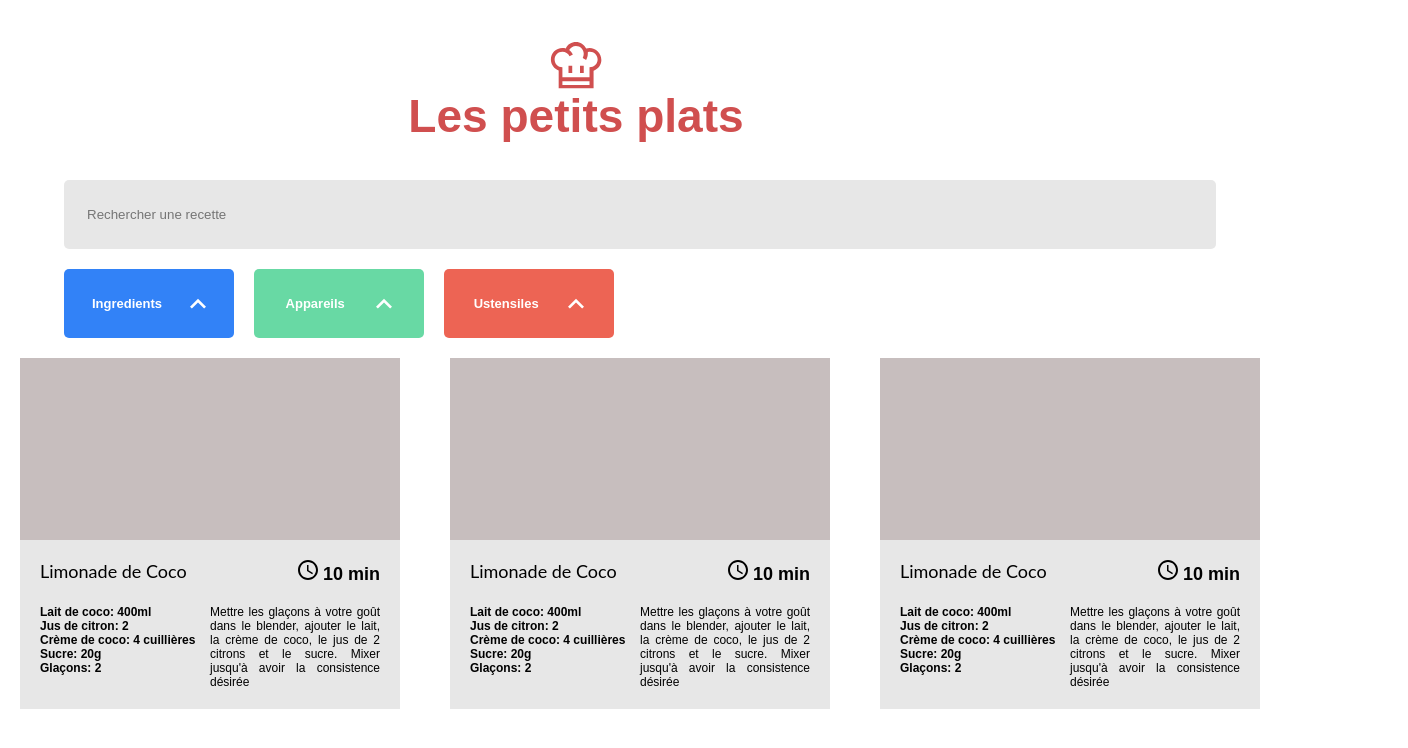
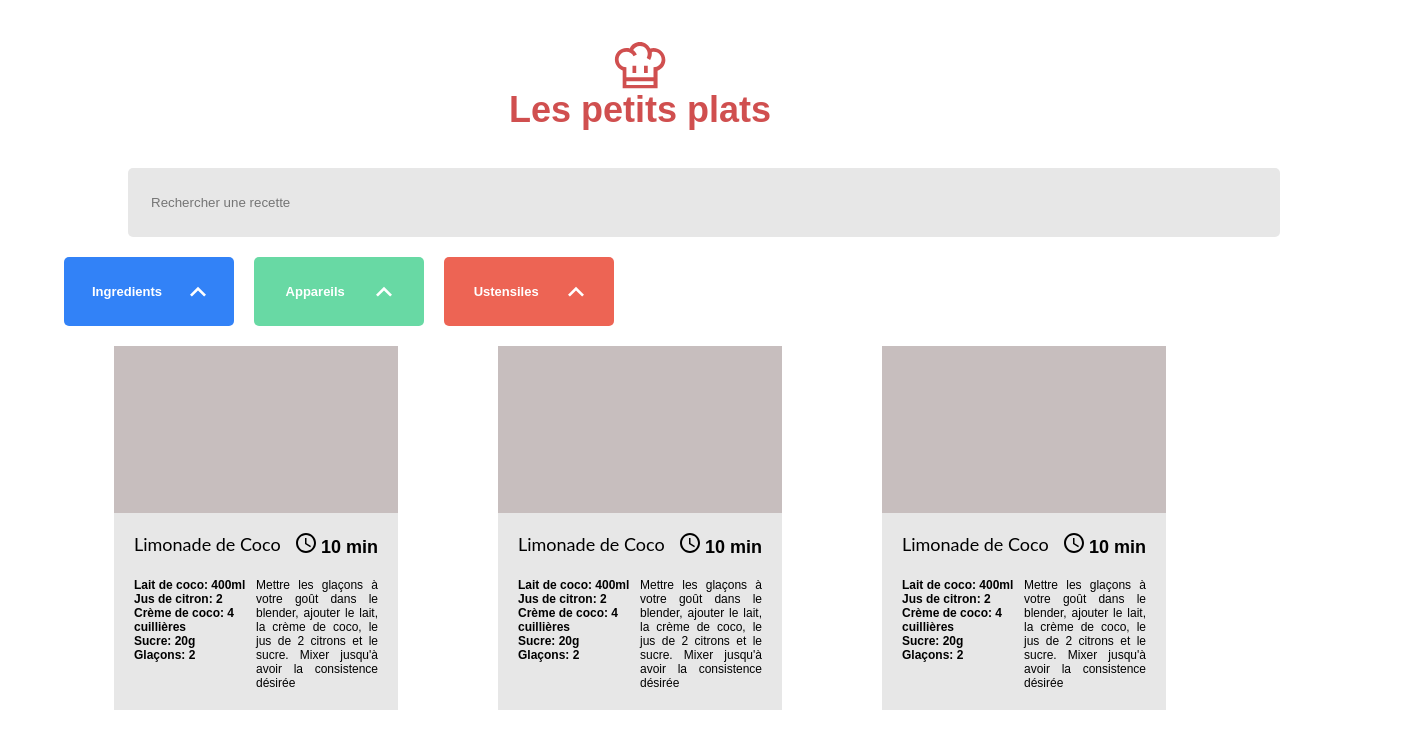
Before and after one commit to FlorentPernigotto/P7-Les-petits-plats, a plain HTML site: page index.html in a window 1280 px wide. Shown: the whole page, 1408 px wide, since content can reach past the window. Drawn offline with Linux system fonts and the light colour scheme.

Commit message:
Update index.css

```diff
--- a/css/index.css
+++ b/css/index.css
@@ -13,7 +13,7 @@ body {
     display: flex;
     flex-direction: column;
     align-items: center;
-    width: 90vw;
+    width: 100vw;
     font-family: DM Sans, sans-serif ;
 
 }
@@ -40,7 +40,7 @@ header h1 {
 
     color: #D04F4F;
     font-weight: 700;
-    font-size: 3.6vw;
+    font-size: 36px;
     align-self: center;
 
 }
@@ -79,7 +79,7 @@ header h1 {
     padding-bottom: 20px;
     width: 100%;
     margin-left: 5vw;
-    padding-right: 10vw;
+    margin-right: 10vw;
 }
 
 .filter_appearance {
@@ -128,9 +128,8 @@ header h1 {
     flex-direction: row;
     flex-wrap: wrap;
     justify-content: center;
-    gap: 50px;
+    gap: 100px;
     width: 100vw;
-    margin-left: 10vw;
 
 }
 
@@ -138,7 +137,7 @@ header h1 {
 
     display: flex;
     flex-direction: column;
-    width: 380px;
+    width: calc((90vw / 3 ) - (50px * 2));
     height: 364px;
     border-radius: 5px;
 
```
